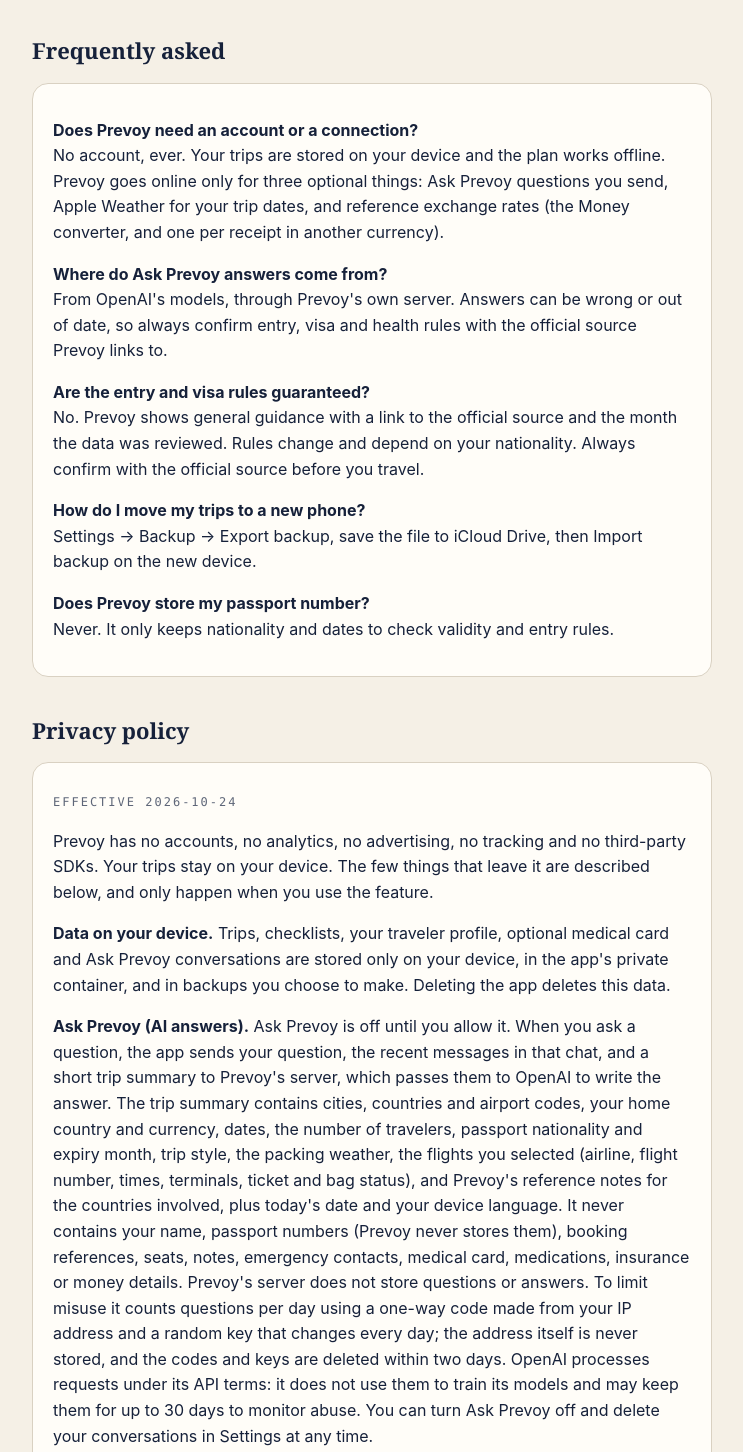
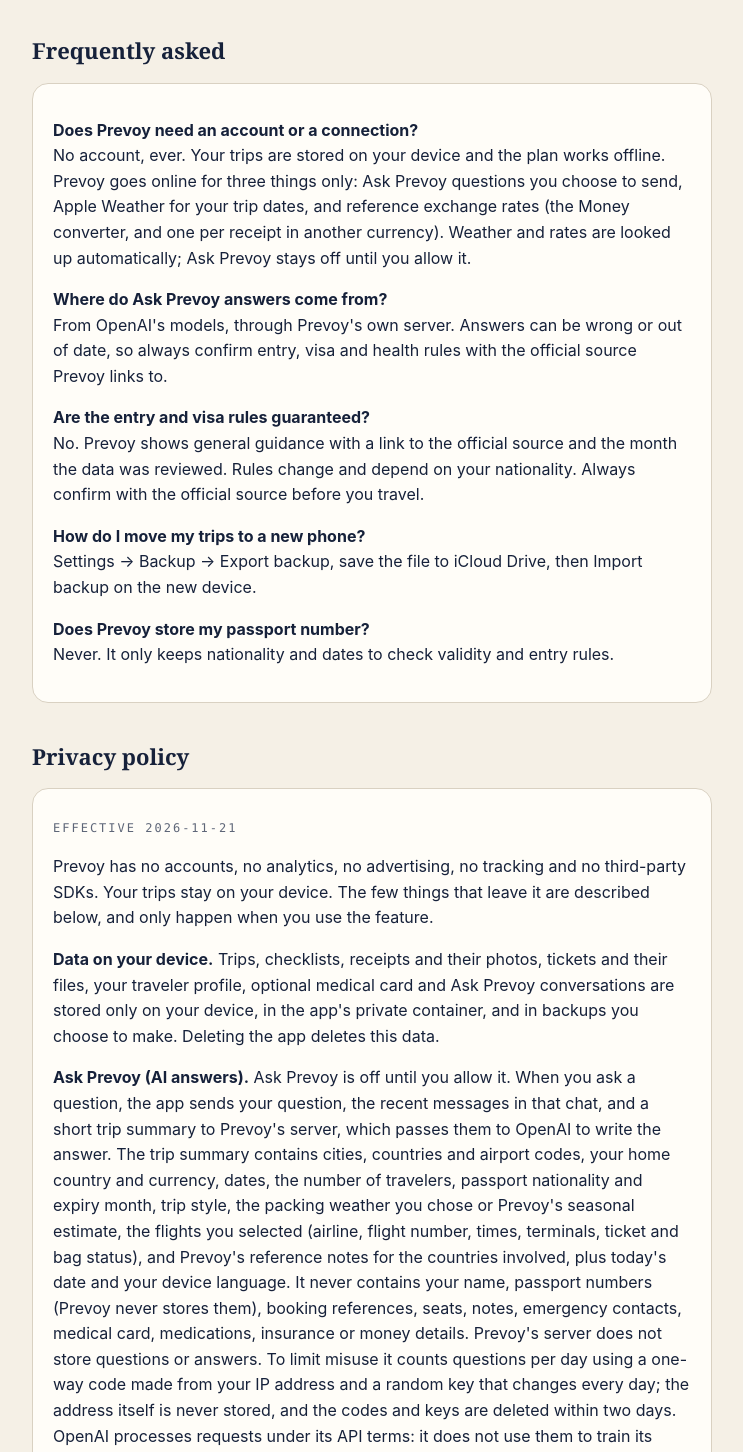
Before and after one commit to Alper-svg/prevoy-site, a plain HTML site: page index.html in a window 1280 px wide. Shown: the part 473-1925 px from the top of the page, without its empty margins (268-1011 px from the left). Drawn offline with Linux system fonts and the light colour scheme.

Commit message:
Revise privacy policy and update effective date
Updated privacy policy effective date and clarified data handling practices.

```diff
--- a/index.html
+++ b/index.html
@@ -36,7 +36,7 @@ footer { margin-top:48px; font-size:13px; color:var(--muted); }
 </div>
 <h2>Frequently asked</h2>
 <div class="card">
-<p><strong>Does Prevoy need an account or a connection?</strong><br>No account, ever. Your trips are stored on your device and the plan works offline. Prevoy goes online only for three optional things: Ask Prevoy questions you send, Apple Weather for your trip dates, and reference exchange rates (the Money converter, and one per receipt in another currency).</p>
+<p><strong>Does Prevoy need an account or a connection?</strong><br>No account, ever. Your trips are stored on your device and the plan works offline. Prevoy goes online for three things only: Ask Prevoy questions you choose to send, Apple Weather for your trip dates, and reference exchange rates (the Money converter, and one per receipt in another currency). Weather and rates are looked up automatically; Ask Prevoy stays off until you allow it.</p>
 <p><strong>Where do Ask Prevoy answers come from?</strong><br>From OpenAI's models, through Prevoy's own server. Answers can be wrong or out of date, so always confirm entry, visa and health rules with the official source Prevoy links to.</p>
 <p><strong>Are the entry and visa rules guaranteed?</strong><br>No. Prevoy shows general guidance with a link to the official source and the month the data was reviewed. Rules change and depend on your nationality. Always confirm with the official source before you travel.</p>
 <p><strong>How do I move my trips to a new phone?</strong><br>Settings → Backup → Export backup, save the file to iCloud Drive, then Import backup on the new device.</p>
@@ -44,12 +44,12 @@ footer { margin-top:48px; font-size:13px; color:var(--muted); }
 </div>
 <h2 id="privacy">Privacy policy</h2>
 <div class="card">
-<p class="kick">Effective 2026-10-24</p>
+<p class="kick">Effective 2026-11-21</p>
 <p>Prevoy has no accounts, no analytics, no advertising, no tracking and no third-party SDKs. Your trips stay on your device. The few things that leave it are described below, and only happen when you use the feature.</p>
-<p><strong>Data on your device.</strong> Trips, checklists, your traveler profile, optional medical card and Ask Prevoy conversations are stored only on your device, in the app's private container, and in backups you choose to make. Deleting the app deletes this data.</p>
-<p><strong>Ask Prevoy (AI answers).</strong> Ask Prevoy is off until you allow it. When you ask a question, the app sends your question, the recent messages in that chat, and a short trip summary to Prevoy's server, which passes them to OpenAI to write the answer. The trip summary contains cities, countries and airport codes, your home country and currency, dates, the number of travelers, passport nationality and expiry month, trip style, the packing weather, the flights you selected (airline, flight number, times, terminals, ticket and bag status), and Prevoy's reference notes for the countries involved, plus today's date and your device language. It never contains your name, passport numbers (Prevoy never stores them), booking references, seats, notes, emergency contacts, medical card, medications, insurance or money details. Prevoy's server does not store questions or answers. To limit misuse it counts questions per day using a one-way code made from your IP address and a random key that changes every day; the address itself is never stored, and the codes and keys are deleted within two days. OpenAI processes requests under its API terms: it does not use them to train its models and may keep them for up to 30 days to monitor abuse. You can turn Ask Prevoy off and delete your conversations in Settings at any time.</p>
+<p><strong>Data on your device.</strong> Trips, checklists, receipts and their photos, tickets and their files, your traveler profile, optional medical card and Ask Prevoy conversations are stored only on your device, in the app's private container, and in backups you choose to make. Deleting the app deletes this data.</p>
+<p><strong>Ask Prevoy (AI answers).</strong> Ask Prevoy is off until you allow it. When you ask a question, the app sends your question, the recent messages in that chat, and a short trip summary to Prevoy's server, which passes them to OpenAI to write the answer. The trip summary contains cities, countries and airport codes, your home country and currency, dates, the number of travelers, passport nationality and expiry month, trip style, the packing weather you chose or Prevoy's seasonal estimate, the flights you selected (airline, flight number, times, terminals, ticket and bag status), and Prevoy's reference notes for the countries involved, plus today's date and your device language. It never contains your name, passport numbers (Prevoy never stores them), booking references, seats, notes, emergency contacts, medical card, medications, insurance or money details. Prevoy's server does not store questions or answers. To limit misuse it counts questions per day using a one-way code made from your IP address and a random key that changes every day; the address itself is never stored, and the codes and keys are deleted within two days. OpenAI processes requests under its API terms: it does not use them to train its models and may keep them for up to 30 days to monitor abuse. You can turn Ask Prevoy off and delete your conversations in Settings at any time.</p>
 <p><strong>Weather.</strong> To fill in the expected weather for each trip automatically, the app asks Apple's map service for the coordinates of your destination city and asks Apple Weather for the forecast, or for the same dates in past years, at that place. These requests contain the destination and the dates, not information about you, and are handled by Apple under Apple's privacy policy.</p>
-<p><strong>Exchange rates.</strong> The converter in Money and connectivity, and each receipt you enter in a currency other than your home currency, use a reference exchange rate: the European Central Bank rate from api.frankfurter.app, or, for currencies the ECB does not publish, the open endpoint of Exchange Rate API (open.er-api.com). The request contains only two currency codes and a date; rates are cached on your device.</p>
+<p><strong>Exchange rates.</strong> The converter in Money and connectivity, and each receipt you enter in a currency other than your home currency, use a reference exchange rate: the European Central Bank rate from api.frankfurter.app, or, for currencies the ECB does not publish and for today's rate when the ECB feed cannot be reached, the open endpoint of Exchange Rate API (open.er-api.com). The request contains only two currency codes and a date; rates are cached on your device.</p>
 <p><strong>Notifications.</strong> Reminders are local notifications scheduled on your device. No notification service is used.</p>
 <p><strong>Children.</strong> Prevoy is not directed at children under 13.</p>
 <p><strong>Changes.</strong> If this policy changes, the new version will be posted on this page with a new effective date.</p>
```
